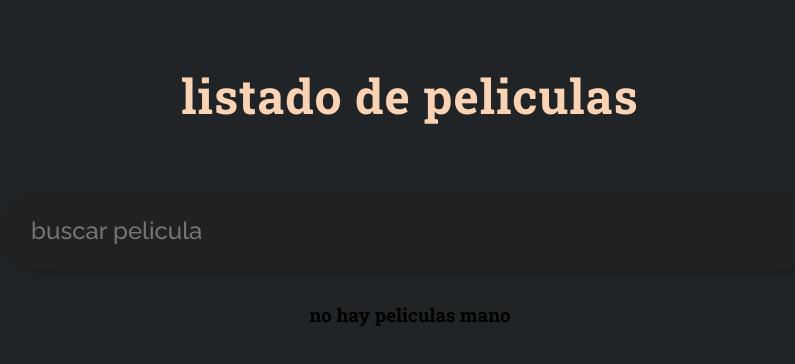
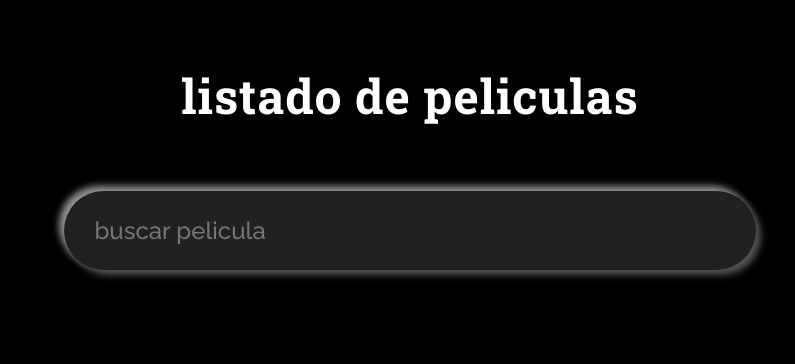
Before and after one commit to pirlo1121/API-movies, an Angular app: page / in a window 1280 px wide. Shown: the top 364 px of the page, without its empty margins (230-1025 px from the left). Built offline with nearby package versions, Linux system fonts and the light colour scheme.

Commit message:
{+} css cards movies

```diff
--- a/src/styles.css
+++ b/src/styles.css
@@ -15,12 +15,11 @@
 
 body {
   font-family: var(--font-roboto);
-  background-color: #212426;
+  background-color: #000000;
 }
 
 .app {
   padding: 4rem;
-
   display: flex;
   justify-content: center;
   align-items: center;
@@ -30,7 +29,7 @@
 h1 {
   font-size: 3rem;
   letter-spacing: 0.9px;
-  background: rgba(249, 211, 180, 1);
+  background: rgb(255, 255, 255);
   background-clip: text;
   -webkit-background-clip: text;
   -webkit-text-fill-color: transparent;
@@ -38,7 +37,7 @@
 }
 
 .search {
-  width: 71%;
+  width: 60%;
   margin: 4rem 0 2rem;
 
   display: flex;
@@ -48,8 +47,8 @@
   padding: 1.5rem 1.75rem;
   border-radius: 3rem;
   background: #1f2123;
-  -webkit-box-shadow: 5px 5px 7px #1c1d1f, -5px -5px 7px #222527;
-  box-shadow: 5px 5px 7px #1c1d1f, -5px -5px 7px #222527;
+  -webkit-box-shadow: 5px 5px 7px #0000ff, -5px -5px 7px #0000ff;
+  box-shadow: 5px 5px 7px #676767cf, -5px -5px 7px #b6b6b6cf;
 }
 
 .search input {
@@ -61,8 +60,8 @@
   padding-right: 1rem;
 
   outline: none;
-  color: #a1a1a1;
-  background: #1f2123;
+  color: #ffffff;
+  background:transparent;
 }
 
 .search img {
@@ -70,21 +69,6 @@
   height: 35px;
   cursor: pointer;
 }
-
-/* .search button {
-  padding: 20px 40px;
-  border-radius: 0.5rem;
-  margin-left: 15px;
-  color: #a1a1a1;
-  font-family: var(--font-raleway);
-  font-weight: 900;
-  letter-spacing: 0.75px;
-  font-size: 1.25rem;
-  cursor: pointer;
-  background: #1f2123;
-  -webkit-box-shadow: 5px 5px 7px #1c1d1f, -5px -5px 7px #222527;
-  box-shadow: 5px 5px 7px #1c1d1f, -5px -5px 7px #222527;
-} */
 
 .empty {
   width: 100%;
@@ -97,7 +81,7 @@
 
 .empty h2 {
   font-size: 1.25rem;
-  color: #f9d3b4;
+  color: #ffcba1;
   font-family: var(--font-raleway);
 }
 
```
